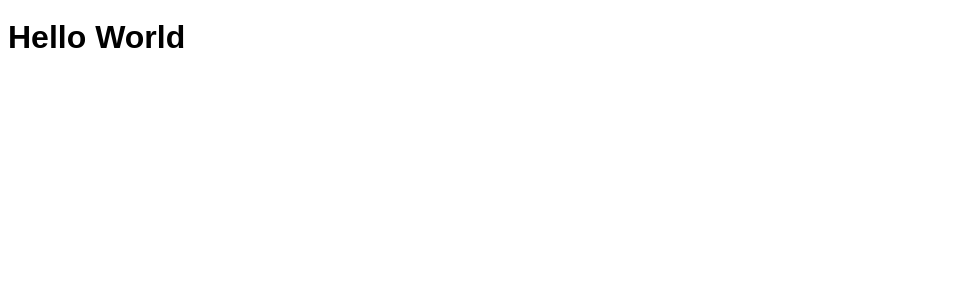
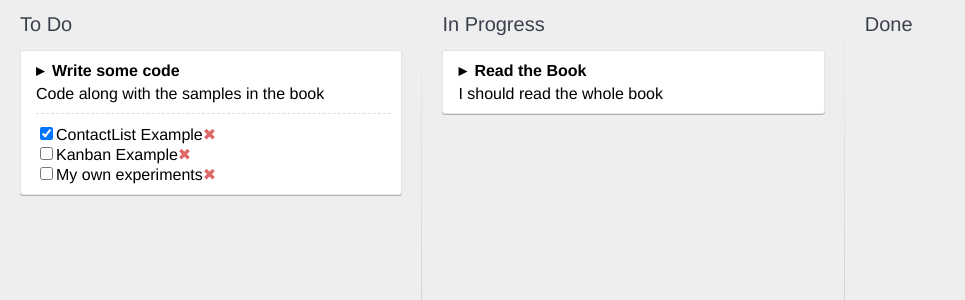
Before and after one commit to spacemonkeythe/React_js_playground, a React app: page / in a window 1280 px wide. Shown: the top 300 px of the page, without its empty margins (0-965 px from the left). Built offline with nearby package versions, Linux system fonts and the light colour scheme.

Commit message:
Implement first component structure.

```diff
--- a/app/App.js
+++ b/app/App.js
@@ -1,12 +1,38 @@
 import React, { Component } from 'react';
 import {render} from 'react-dom';
+import KanbanBoard from './KanbanBoard';
 
-class App extends Component {
-  render(){
-    return (
-      <h1>Hello World</h1>
-    );
+let cardsList = [
+  {
+    id: 1,
+    title: "Read the Book",
+    description: "I should read the whole book",
+    status: "in-progress",
+    tasks: []
+  },
+  {
+    id: 2,
+    title: "Write some code",
+    description: "Code along with the samples in the book",
+    status: "todo",
+    tasks: [
+      {
+        id: 1,
+        name: "ContactList Example",
+        done: true
+      },
+      {
+        id: 2,
+        name: "Kanban Example",
+        done: false
+      },
+      {
+        id: 3,
+        name: "My own experiments",
+        done: false
+      }
+    ]
   }
-}
+];
 
-render(<App />, document.getElementById('root'));
+render(<KanbanBoard cards={cardsList} />, document.getElementById('root'));
--- /dev/null
+++ b/app/Card.js
@@ -0,0 +1,21 @@
+import React, { Component } from 'react';
+import CheckList from './CheckList';
+
+class Card extends Component {
+  render() {
+    return (
+      <div className="card">
+        <div className="card__title">
+          {this.props.title}
+        </div>
+        <div className="card__details">
+          {this.props.description}
+          <CheckList cardId={this.props.id}
+                      tasks={this.props.tasks} />
+        </div>
+      </div>
+    );
+  }
+}
+
+export default Card;
--- /dev/null
+++ b/app/CheckList.js
@@ -0,0 +1,22 @@
+import React, { Component } from 'react';
+
+class CheckList extends Component {
+  render () {
+    let tasks = this.props.tasks.map(
+      (task) => (
+        <li className="checklist__task">
+          <input type="checkbox" defaultChecked={task.done}/>
+          {task.name}
+          <a href="#" className="checklist__task--remove"/>
+        </li>
+      )
+    );
+    return (
+      <div className="checklist">
+        <ul>{tasks}</ul>
+      </div>
+    );
+  }
+}
+
+export default CheckList;
--- /dev/null
+++ b/app/KanbanBoard.js
@@ -0,0 +1,28 @@
+import React, { Component } from 'react';
+import List from './List';
+
+class KanbanBoard extends Component {
+  render() {
+    return (
+      <div class="app">
+        <List id='todo'
+              title='To Do'
+              cards={this.props.cards.filter(
+                (card) => card.status === 'todo')
+              }/>
+        <List id='in-progress'
+              title='In Progress'
+              cards={this.props.cards.filter(
+                (card) => card.status === 'in-progress'
+              )}/>
+        <List id='done'
+              title='Done'
+              cards={this.props.cards.filter(
+                (card) => card.status === 'done')
+              }/>
+      </div>
+    );
+  }
+}
+
+export default KanbanBoard;
--- /dev/null
+++ b/app/List.js
@@ -0,0 +1,24 @@
+import React, { Component } from 'react';
+import Card from './Card';
+
+class List extends Component {
+  render() {
+    var cards = this.props.cards.map(
+      (card) => {
+        return <Card id={card.id}
+                      title={card.title}
+                      description={card.description}
+                      tasks={card.tasks}/>
+      }
+    );
+
+    return (
+      <div className="list">
+        <h1>{this.props.title}</h1>
+        {cards}
+      </div>
+    );
+  }
+}
+
+export default List;
--- a/public/styles.css
+++ b/public/styles.css
@@ -1,6 +1,92 @@
+*{
+  box-sizing: border-box;
+}
+
+html,body,#root {
+  height:100%;
+  margin: 0;
+  padding: 0;
+}
+
 body {
-  font: 16px/1 sans-serif;
+  background: #eee;
+  font-family: "Helvetica Neue", Helvetica, Arial, sans-serif;
 }
-#root {
+
+h1{
+  font-weight: 200;
+  color: #3b414c;
+  font-size: 20px;
+}
+
+ul {
+  list-style-type: none;
+  padding: 0;
+  margin: 0;
+}
+
+.app {
+  white-space: nowrap;
+  height:100%;
+}
+
+.list {
+  position: relative;
+  display: inline-block;
+  vertical-align: top;
+  white-space: normal;
   height: 100%;
+  width: 33%;
+  padding: 0 20px;
+  overflow: auto;
 }
+
+.list:not(:last-child):after{
+  content: "";
+  position: absolute;
+  top: 0;
+  right: 0;
+  width: 1px;
+  height: 99%;
+  background: linear-gradient(to bottom, #eee 0%, #ccc 50%, #eee 100%) fixed;
+}
+
+.card {
+  position: relative;
+  z-index: 1;
+  background: #fff;
+  width: 100%;
+  padding: 10px 10px 10px 15px;
+  margin: 0 0 10px 0;
+  overflow: auto;
+  border: 1px solid #e5e5df;
+  border-radius: 3px;
+  box-shadow: 0 1px 0 rgba(0, 0, 0, 0.25);
+}
+
+.card__title {
+  font-weight: bold;
+  border-bottom: solid 5px transparent;
+}
+
+.card__title:before {
+  display: inline-block;
+  width: 1em;
+  content: '▸';
+}
+
+.card__title--is-open:before {
+  content: '▾';
+}
+
+.checklist__task:first-child {
+  margin-top: 10px;
+  padding-top: 10px;
+  border-top: dashed 1px #ddd;
+}
+
+.checklist__task--remove:after{
+  display: inline-block;
+  color: #d66;
+  content: "✖";
+}
```
